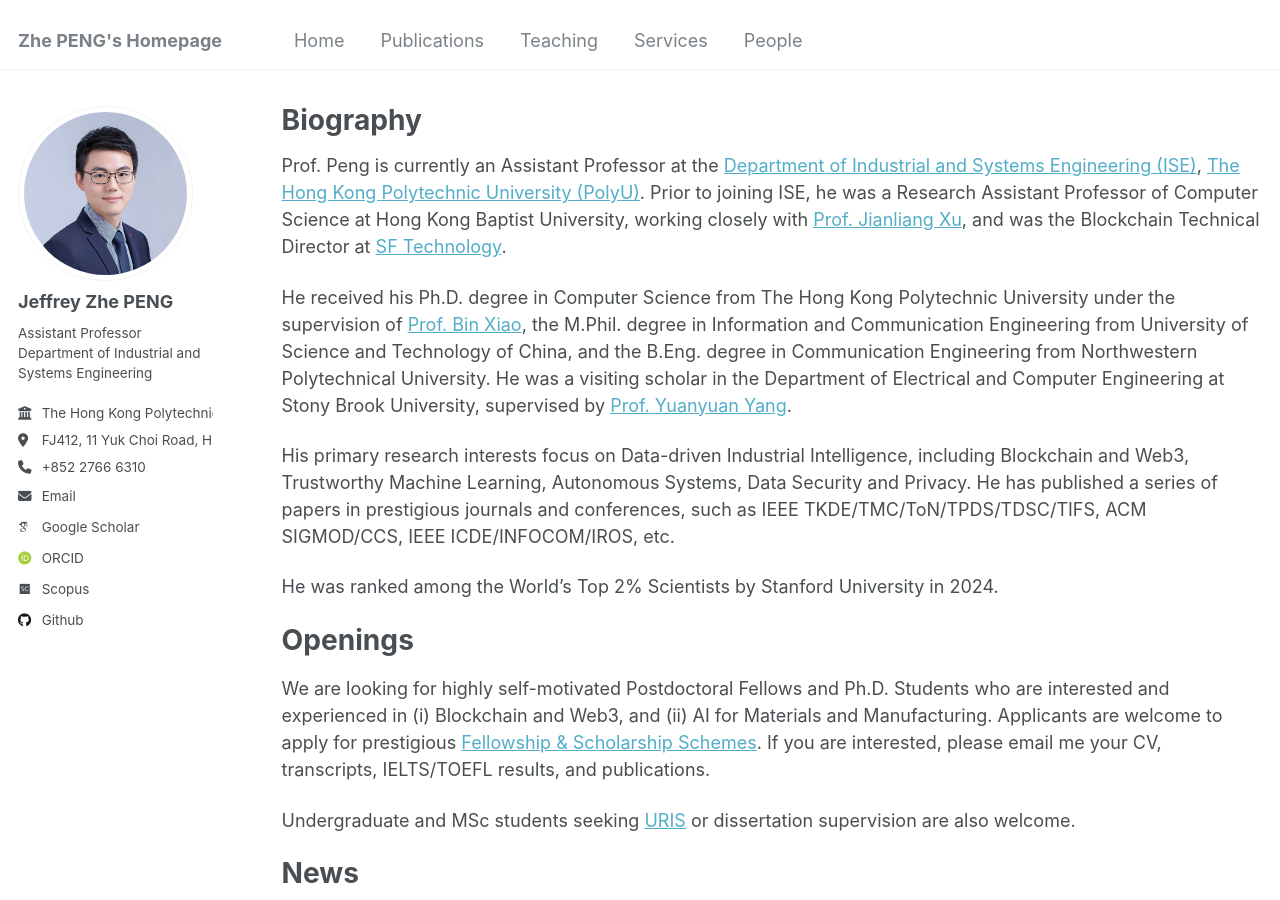
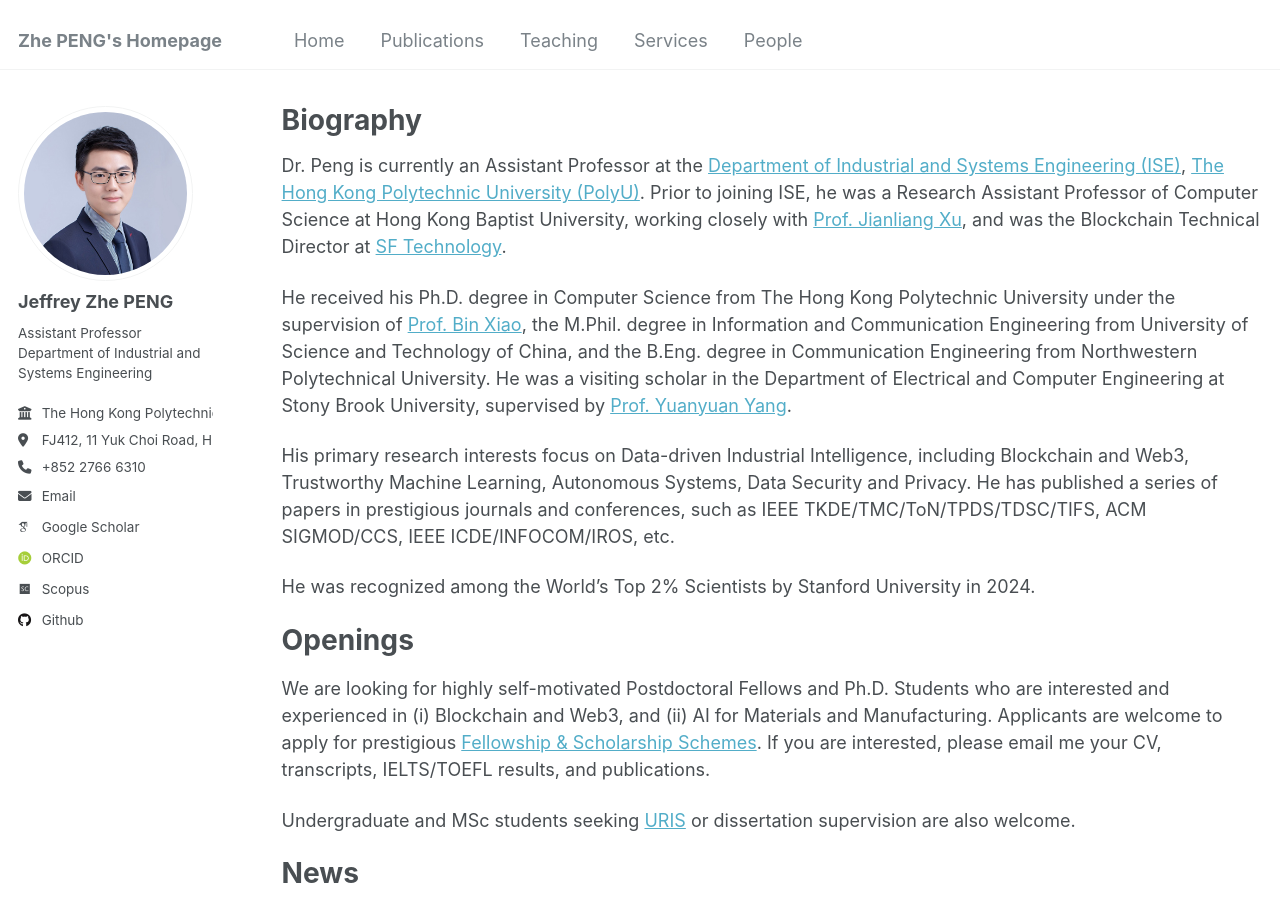
Before and after one commit to PENG-Zhe/peng-zhe.github.io, a Jekyll site: the page built from _pages/about.md, in a window 1280 px wide and 900 px high. Built offline with Jekyll 4.4.1, drawn with Linux system fonts in a browser that asks for light colours; some web fonts are replaced.

Commit message:
Update about.md

```diff
--- a/_pages/about.md
+++ b/_pages/about.md
@@ -9,13 +9,13 @@ redirect_from:
 ---
 <!-- -->
 
-Prof. Peng is currently an Assistant Professor at the [Department of Industrial and Systems Engineering (ISE)](https://www.polyu.edu.hk/ise/){:target="_blank"}, [The Hong Kong Polytechnic University (PolyU)](https://www.polyu.edu.hk/){:target="_blank"}. Prior to joining ISE, he was a Research Assistant Professor of Computer Science at Hong Kong Baptist University, working closely with [Prof. Jianliang Xu](https://www.comp.hkbu.edu.hk/~xujl/){:target="_blank"}, and was the Blockchain Technical Director at [SF Technology](https://www.sf-tech.com.cn){:target="_blank"}.
+Dr. Peng is currently an Assistant Professor at the [Department of Industrial and Systems Engineering (ISE)](https://www.polyu.edu.hk/ise/){:target="_blank"}, [The Hong Kong Polytechnic University (PolyU)](https://www.polyu.edu.hk/){:target="_blank"}. Prior to joining ISE, he was a Research Assistant Professor of Computer Science at Hong Kong Baptist University, working closely with [Prof. Jianliang Xu](https://www.comp.hkbu.edu.hk/~xujl/){:target="_blank"}, and was the Blockchain Technical Director at [SF Technology](https://www.sf-tech.com.cn){:target="_blank"}.
 
 He received his Ph.D. degree in Computer Science from The Hong Kong Polytechnic University under the supervision of [Prof. Bin Xiao](https://www4.comp.polyu.edu.hk/~csbxiao/){:target="_blank"}, the M.Phil. degree in Information and Communication Engineering from University of Science and Technology of China, and the B.Eng. degree in Communication Engineering from Northwestern Polytechnical University. He was a visiting scholar in the Department of Electrical and Computer Engineering at Stony Brook University, supervised by [Prof. Yuanyuan Yang](https://www.ece.stonybrook.edu/~yang/){:target="_blank"}.
 
 His primary research interests focus on Data-driven Industrial Intelligence, including Blockchain and Web3, Trustworthy Machine Learning, Autonomous Systems, Data Security and Privacy. He has published a series of papers in prestigious journals and conferences, such as IEEE TKDE/TMC/ToN/TPDS/TDSC/TIFS, ACM SIGMOD/CCS, IEEE ICDE/INFOCOM/IROS, etc.
 
-He was ranked among the World’s Top 2% Scientists by Stanford University in 2024.
+He was recognized among the World’s Top 2% Scientists by Stanford University in 2024.
 
 
 # Openings
```
